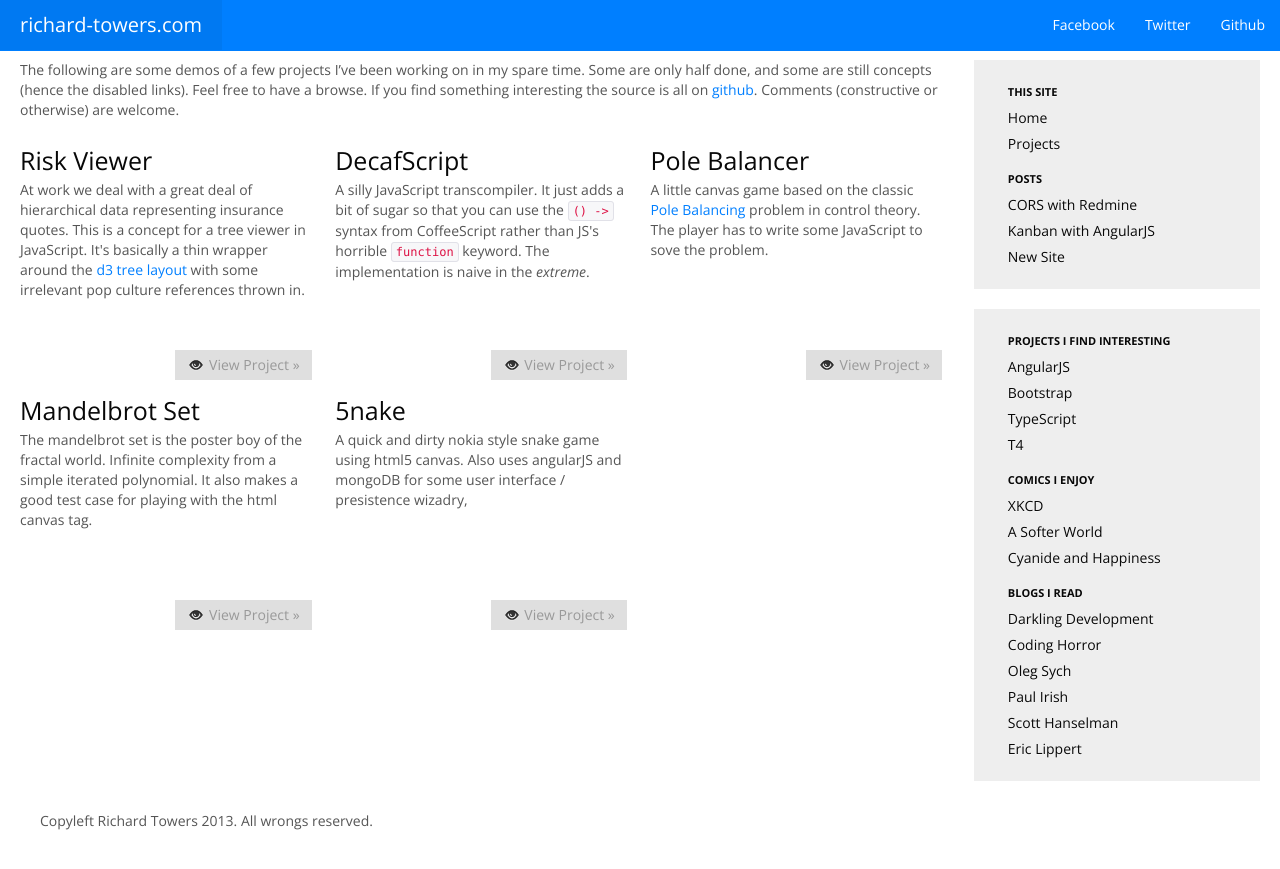
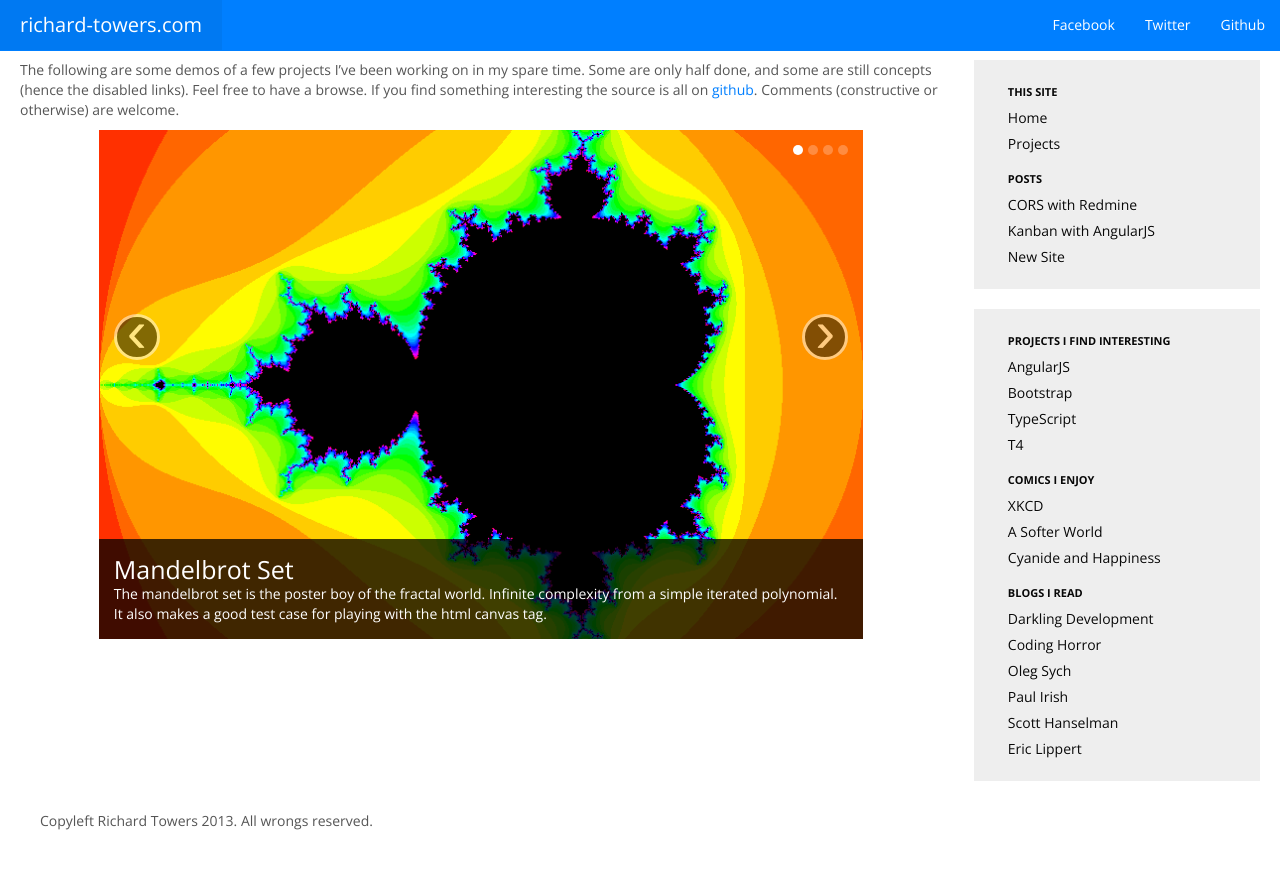
Before and after one commit to richardTowers/richardtowers.github.com, a Jekyll site: the page built from projects/index.md, in a window 1280 px wide. Shown: the top 869 px of the page. Built offline with Jekyll 4.4.1, drawn with Linux system fonts in a browser that asks for light colours; Markdown is read by kramdown in place of the engine named in the settings.

Commit message:
Making projects page more stylish
-- Upgrading bootstrap JS to 2.3
-- Images of my projects :-)

```diff
--- a/css/site.css
+++ b/css/site.css
@@ -19,9 +19,19 @@ footer {
 	padding: 10px 40px 30px 40px;
 }
 
-.projects h2 {
+.projects h4 {
 	font-size: 25px;
+	line-height: 30px;
 	margin-bottom: 0;
+}
+
+.projects h4 a {
+	color: white;
+}
+
+.projects h4 a:hover {
+	color: #007fff;
+	text-decoration: none;
 }
 
 @media all and (min-width: 980px) {
@@ -40,6 +50,10 @@ figure {
 	border: 1px solid #ddd;
 }
 
+.carousel-control {
+	font-family: "Helvetica Neue";
+}
+
 figcaption {
 	font-size: small;
 	font-style: italic;
--- a/projects/index.md
+++ b/projects/index.md
@@ -1,57 +1,57 @@
 ---
 layout: default
 title: Richard Towers - Projects
-rows:
-    - projects:
-        - title: Risk Viewer
-          description: |
-            At work we deal with a great deal of hierarchical data representing insurance quotes. This is a concept for a tree viewer in JavaScript. It's basically a thin wrapper around the <a href="https://github.com/mbostock/d3/wiki/Tree-Layout">d3 tree layout</a> with some irrelevant pop culture references thrown in.
-          url: /Risk
-          isReady: true
-        - title: DecafScript
-          description: |
-            A silly JavaScript transcompiler. It just adds a bit of sugar so that you can use the <code>() -></code> syntax from CoffeeScript rather than JS's horrible <code>function</code> keyword. The implementation is naive in the <em>extreme</em>.
-          url: https://github.com/richardTowers/decaf-script
-          isReady: true
-        - title: Pole Balancer
-          description: |
-            A little canvas game based on the classic <a href="http://anji.sourceforge.net/polebalance.htm">Pole Balancing</a> problem in control theory. The player has to write some JavaScript to sove the problem.
-          url: /poleBalancer
-          isReady: true
-    - projects:
-        - title: Mandelbrot Set
-          description: |
-            The mandelbrot set is the poster boy of the fractal world. Infinite complexity from a simple iterated polynomial. It also makes a good test case for playing with the html canvas tag.
-          url: /mandelbrot
-          isReady: true
-        - title: 5nake
-          description: |
-            A quick and dirty nokia style snake game using html5 canvas. Also uses angularJS and mongoDB for some user interface / presistence wizadry,
-          url: /5nake
-          isReady: true
+projects:
+  - title: Mandelbrot Set
+    description: |
+      The mandelbrot set is the poster boy of the fractal world. Infinite complexity from a simple iterated polynomial. It also makes a good test case for playing with the html canvas tag.
+    url: /mandelbrot
+    img: /img/mandelbrot.png
+  - title: Risk Viewer
+    description: |
+      At work we deal with a great deal of hierarchical data representing insurance quotes. This is a concept for a tree viewer in JavaScript. It's basically a thin wrapper around the <a href="https://github.com/mbostock/d3/wiki/Tree-Layout">d3 tree layout</a> with some irrelevant pop culture references thrown in.
+    url: /Risk
+    img: /img/riskViewer.png
+  - title: Pole Balancer
+    description: |
+      A little canvas game based on the classic <a href="http://anji.sourceforge.net/polebalance.htm">Pole Balancing</a> problem in control theory. The player has to write some JavaScript to sove the problem.
+    url: /poleBalancer
+    img: /img/poleBalancer.png
+  - title: 5nake
+    description: |
+      A quick and dirty nokia style snake game using html5 canvas. Also uses angularJS and mongoDB for some user interface / presistence wizadry,
+    url: /5nake
+    img: /img/5nake.png
 
 ---
 
 The following are some demos of a few projects I've been working on in my spare time. Some are only half done, and some are still concepts (hence the disabled links). Feel free to have a browse. If you find something interesting the source is all on [github](https://github.com/richardTowers). Comments (constructive or otherwise) are welcome.
 
-<div class="projects">
-	{% for row in page.rows %}
-		<div class="row-fluid">
-			{% for project in row.projects %}
-			    <div class="span4 clearfix">
-					<h2>{{ project.title }}</h2>
-			    	<p class="clearfix">
-			    		{{ project.description }}
-			    	</p>
-			    	{% if project.isReady %}
-			    		<a href="{{ project.url }}" class="btn pull-right">
-			    	{% else %}
-			    		<a class="btn pull-right" disabled="disabled" title="Sorry, this isn't ready yet.">
-			    	{% endif %}
-						<i class="icon-eye-open"> </i> View Project &raquo;
-					</a>
-				</div>
-			{% endfor %}
-		</div>
-	{% endfor %}
+
+<div class="row-fluid">
+  <div id="myCarousel" class="projects carousel slide span10 offset1">
+    <ol class="carousel-indicators">
+      {% assign counter = 0 %}
+      {% for project in page.projects %}
+        <li data-target="#myCarousel" data-slide-to="{{ counter }}" {% if counter == 0 %}class="active"{% endif %}>&nbsp;</li>
+      {% capture counter %}{{ counter | plus:1 }}{% endcapture %}
+      {% endfor %}
+    </ol>
+    <div class="carousel-inner">
+      {% assign counter = 0 %}
+      {% for project in page.projects %}
+      <div class="item {% if counter == 0 %}active{% endif %}">
+        <img src="{{ project.img }}" alt="{{ project.title }}">
+        <div class="carousel-caption">
+          <h4><a href="{{ project.url }}">{{ project.title }}</a></h4>
+          <p>{{ project.description }}</p>
+        </div>
+      </div>
+      {% capture counter %}{{ counter | plus:1 }}{% endcapture %}
+      {% endfor %}
+    </div>
+
+    <a class="carousel-control left" href="#myCarousel" data-slide="prev">&lsaquo;</a>
+    <a class="carousel-control right" href="#myCarousel" data-slide="next">&rsaquo;</a>
+  </div>
 </div>
```
Also changed, not shown: img/5nake.png (added), img/mandelbrot.png (added), img/poleBalancer.png (added), img/riskViewer.png (added), js/lib/bootstrap.js.
